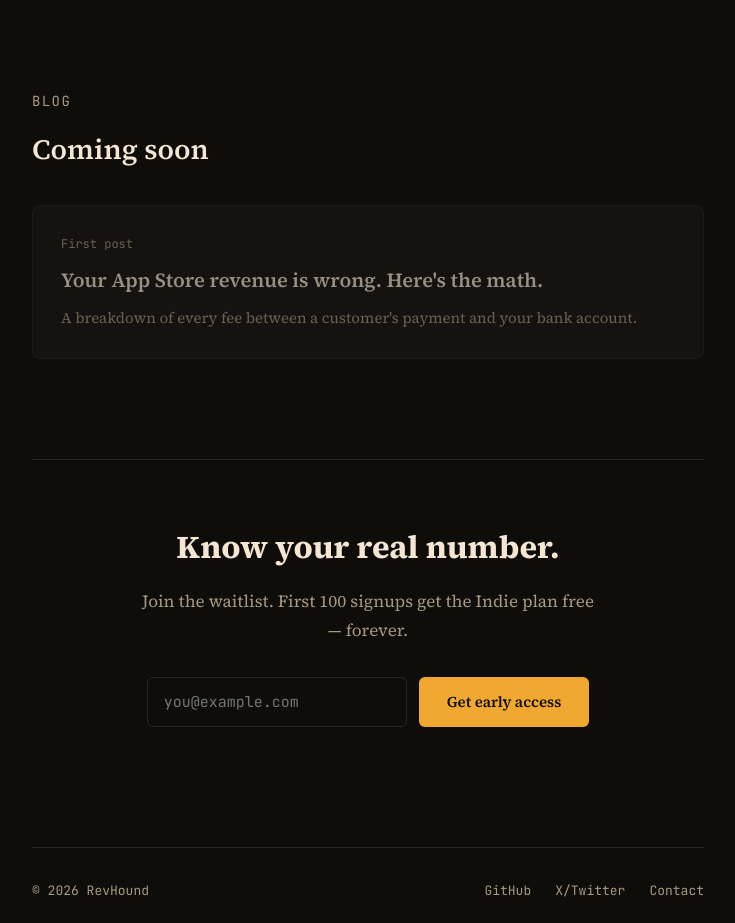
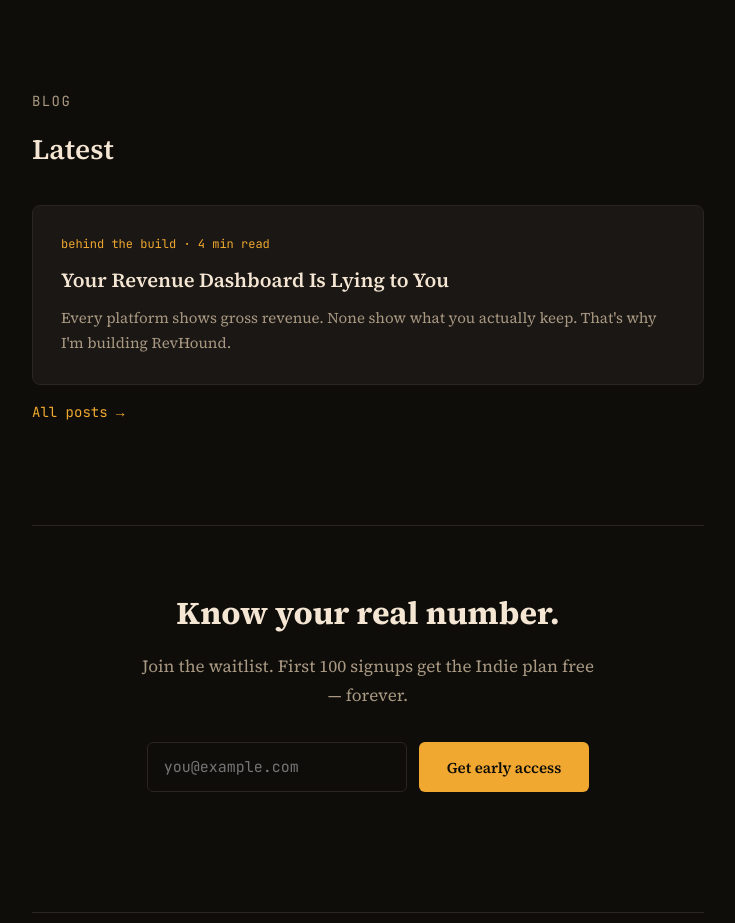
Before and after one commit to zosri/revhound, a Next.js app: page / in a window 1280 px wide. Shown: the part 4100-5023 px from the top of the page, without its empty margins (272-1007 px from the left). Built offline with nearby package versions, Linux system fonts and the light colour scheme; no server answers.

Commit message:
link blog post from landing page

```diff
--- a/src/app/page.tsx
+++ b/src/app/page.tsx
@@ -121,7 +121,6 @@ async function handleSubmit(e: React.FormEvent) {
         .insert({ email: email.toLowerCase().trim() });
       if (error) {
         if (error.code === "23505") {
-          // duplicate email — treat as success
           setSubmitted(true);
         } else {
           alert("Something went wrong. Please try again.");
@@ -760,32 +759,57 @@ async function handleSubmit(e: React.FormEvent) {
             Blog
           </p>
           <h2 style={{ fontSize: 28, fontWeight: 600, marginBottom: 32 }}>
-            Coming soon
+            Latest
           </h2>
 
+          <a
+            href="/blog/why-im-building-revhound"
+            style={{ textDecoration: "none", color: "inherit" }}
+          >
             <div
               style={{
                 background: "var(--bg-card)",
                 border: "1px solid var(--border)",
                 borderRadius: 8,
                 padding: "28px",
-              opacity: 0.6,
+                transition: "border-color 0.2s",
               }}
+              onMouseEnter={(e) =>
+                (e.currentTarget.style.borderColor = "var(--accent)")
+              }
+              onMouseLeave={(e) =>
+                (e.currentTarget.style.borderColor = "var(--border)")
+              }
             >
               <p
                 className="font-mono"
-              style={{ fontSize: 12, color: "var(--muted)", marginBottom: 8 }}
+                style={{ fontSize: 12, color: "var(--accent)", marginBottom: 8 }}
               >
-              First post
+                behind the build · 4 min read
               </p>
               <h3 style={{ fontSize: 20, fontWeight: 600 }}>
-              Your App Store revenue is wrong. Here&apos;s the math.
+                Your Revenue Dashboard Is Lying to You
               </h3>
               <p style={{ color: "var(--muted)", marginTop: 8, fontSize: 15 }}>
-              A breakdown of every fee between a customer&apos;s payment and
-              your bank account.
+                Every platform shows gross revenue. None show what you actually
+                keep. That&apos;s why I&apos;m building RevHound.
               </p>
             </div>
+          </a>
+
+          <a
+            href="/blog"
+            className="font-mono"
+            style={{
+              display: "inline-block",
+              marginTop: 16,
+              fontSize: 14,
+              color: "var(--accent)",
+              textDecoration: "none",
+            }}
+          >
+            All posts →
+          </a>
         </section>
       </FadeSection>
 
```
Lines whose indentation alone changed are shown as unchanged.
